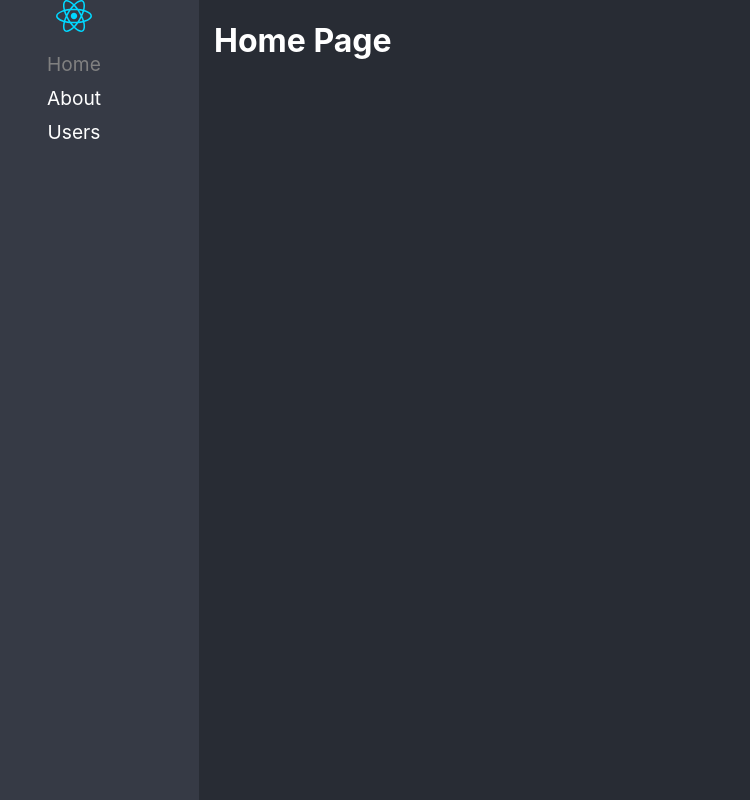
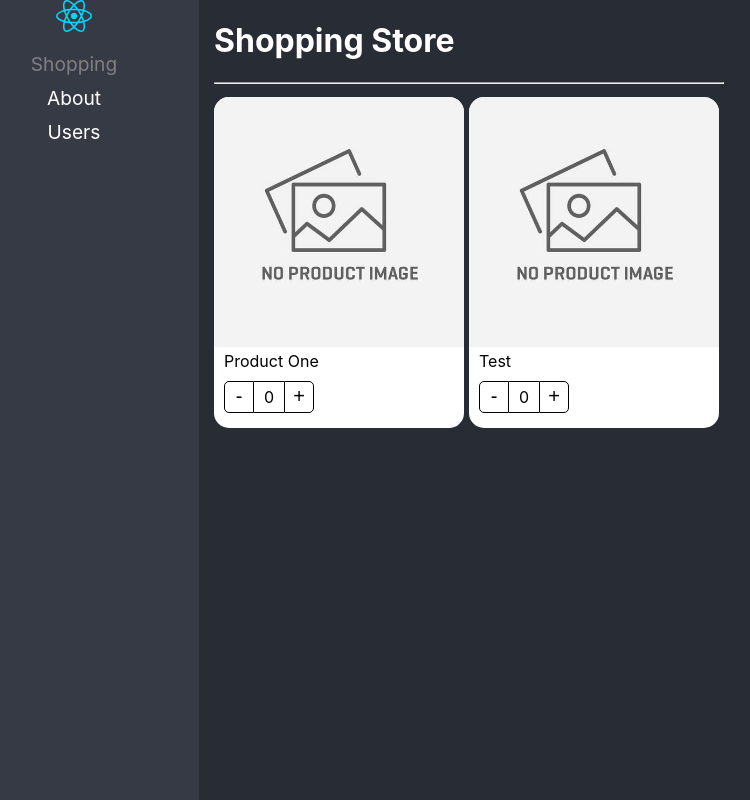
Before and after one commit to acapriles/react-prop-devtalles, a React (Vite) app: page /home in a window 1280 px wide. Shown: the whole page, without its empty margins (51-801 px from the left). Built offline with nearby package versions, Linux system fonts and the light colour scheme.

Commit message:
component compound ready

```diff
--- /dev/null
+++ b/src/02-component-patterns/components/ProductButtons.tsx
@@ -0,0 +1,31 @@
+import { useContext } from "react";
+
+import { ProductContext } from "./ProductCard";
+import styles from '../styles/styles.module.css';
+
+
+
+export const ProductButtons = () => {
+
+    const { counter, increaseBy } = useContext( ProductContext );
+
+    return (
+        <div className={ styles.buttonsContainer }>
+            <button
+                className={ styles.buttonMinus }
+                onClick={ () => increaseBy( - 1 )}
+            >
+                -
+            </button>
+
+            <div className={ styles.countLabel }> { counter } </div>
+
+            <button
+                className={ styles.buttonAdd }
+                onClick={ () => increaseBy( + 1 )}
+            >
+                +
+            </button>
+        </div>
+    )
+}
--- /dev/null
+++ b/src/02-component-patterns/components/ProductCard.tsx
@@ -0,0 +1,29 @@
+import { createContext } from 'react';
+
+import { useProduct } from '../hooks/useProduct';
+import { ProductCardProps, ProductContextProps } from '../interfaces/interfaces';
+import styles from '../styles/styles.module.css';
+
+
+export const ProductContext = createContext({} as ProductContextProps);
+const { Provider } = ProductContext;
+
+
+
+export const ProductCard = ({ children, product }: ProductCardProps) => {
+
+    const { counter, increaseBy } = useProduct();
+
+
+    return (
+        <Provider value={{
+            counter,
+            increaseBy,
+            product
+        }}>
+            <div className={ styles.productCard }>
+                { children }
+            </div>
+        </Provider>
+    )
+}
--- /dev/null
+++ b/src/02-component-patterns/components/ProductImage.tsx
@@ -0,0 +1,26 @@
+import { useContext } from "react";
+
+import noImage from '../assets/no-image.jpg';
+import { ProductContext } from "./ProductCard";
+import styles from '../styles/styles.module.css';
+
+
+export const ProductImage = ({ img = '' }) => {
+
+    const { product } = useContext( ProductContext );
+
+    let imgToShow: String;
+
+    if( img ) {
+        imgToShow = img;
+    } else if ( product.img ) {
+        imgToShow = product.img;
+    } else {
+        imgToShow = noImage;
+    }
+
+
+    return (
+        <img className={ styles.productImg } src={ img ? img : noImage } alt="Product image" />
+    )
+}
--- /dev/null
+++ b/src/02-component-patterns/components/ProductTitle.tsx
@@ -0,0 +1,14 @@
+import { useContext } from "react";
+
+import { ProductContext } from "./ProductCard";
+import styles from '../styles/styles.module.css';
+
+
+
+export const ProductTitle = ({ title }: { title?: string }) => {
+    const { product } = useContext( ProductContext );
+
+    return (
+        <span className={ styles.productDescription }>{ title ? title : product.title }</span>
+    )
+}
--- /dev/null
+++ b/src/02-component-patterns/components/index.ts
@@ -0,0 +1,21 @@
+import { ProductCard as ProductCardHOC } from './ProductCard';
+
+import { ProductButtons } from "./ProductButtons";
+import { ProductImage } from "./ProductImage";
+import { ProductTitle } from "./ProductTitle";
+
+export { ProductButtons } from "./ProductButtons";
+export { ProductImage } from "./ProductImage";
+export { ProductTitle } from "./ProductTitle";
+
+import { ProductCardHOCProps } from '../interfaces/interfaces';
+
+
+
+export const ProductCard: ProductCardHOCProps = Object.assign( ProductCardHOC, {
+    Title: ProductTitle,
+    Image: ProductImage,
+    Buttons: ProductButtons,
+})
+
+export default ProductCard;
--- /dev/null
+++ b/src/02-component-patterns/hooks/useProduct.ts
@@ -0,0 +1,18 @@
+import { useState } from "react";
+
+
+
+export const useProduct = ( value: number = 0 ) => {
+
+    const [ counter, setCounter ] = useState( value );
+
+    const increaseBy = ( value: number ) => {
+        setCounter( prev => Math.max( prev + value, 0 ) );
+    }
+
+    return {
+        counter,
+        // Functions
+        increaseBy
+    }
+}
--- /dev/null
+++ b/src/02-component-patterns/interfaces/interfaces.ts
@@ -0,0 +1,27 @@
+import { ReactElement } from "react";
+
+
+
+export interface ProductCardProps {
+    product: Product;
+    children?: ReactElement | ReactElement[];
+}
+
+export interface Product {
+    id: string;
+    title: string;
+    img?: string;
+}
+
+export interface ProductContextProps {
+    counter: number;
+    increaseBy: ( value: number ) => void;
+    product: Product
+}
+
+export interface ProductCardHOCProps {
+    ({ children, product }: ProductCardProps): JSX.Element;
+    Title: ({ title }: { title?: string }) => JSX.Element;
+    Image: ({ img }: { img?: string }) => JSX.Element;
+    Buttons: () => JSX.Element;
+}
--- /dev/null
+++ b/src/02-component-patterns/pages/ShoppingPage.tsx
@@ -0,0 +1,38 @@
+import { ProductCard, ProductImage, ProductTitle, ProductButtons } from '../components';
+
+
+const product = {
+    id: '1',
+    title: 'Product One',
+    img: './coffee-mug.png'
+}
+
+
+export const ShoppingPage = () => {
+    return (
+        <div>
+            <h1>Shopping Store</h1>
+            <hr />
+
+            <div
+                style={{
+                    display: 'flex',
+                    flexDirection: 'row',
+                    flexWrap: 'wrap'
+                }}
+            >
+                <ProductCard product={ product } >
+                    <ProductImage />
+                    <ProductTitle/>
+                    <ProductButtons />
+                </ProductCard>
+
+                <ProductCard product={ product } >
+                    <ProductCard.Image />
+                    <ProductCard.Title title={ 'Test' }/>
+                    <ProductCard.Buttons />
+                </ProductCard>
+            </div>
+        </div>
+    )
+}
--- /dev/null
+++ b/src/02-component-patterns/styles/styles.module.css
@@ -0,0 +1,62 @@
+
+
+.productCard {
+    background-color: white;
+    border-radius: 15px;
+    color: black;
+    padding-bottom: 5px;
+    width: 250px;
+    margin-right: 5px;
+    margin-top: 5px;
+}
+
+.productImg {
+    border-radius: 15px 15px 0px 0px;
+    width: 100%;
+}
+
+.productDescription {
+    margin: 10px;
+}
+
+.buttonsContainer {
+    margin: 10px;
+    display: flex;
+    flex-direction: row;
+}
+
+.buttonMinus {
+    cursor: pointer;
+    background-color: transparent;
+    border: 1px solid black;
+    border-radius: 5px 0px 0px 5px;
+    font-size: 20px;
+    width: 30px;
+}
+
+.buttonMinus:hover {
+    background-color: rgba(0, 0, 0, 0.1);
+}
+
+.countLabel {
+    border-bottom: 1px solid black;
+    border-top: 1px solid black;
+    font-size: 16px;
+    height: 25px;
+    padding-top: 5px;
+    text-align: center;
+    width: 30px;
+}
+
+.buttonAdd {
+    cursor: pointer;
+    background-color: transparent;
+    border: 1px solid black;
+    border-radius: 0px 5px 5px 0px;
+    font-size: 20px;
+    width: 30px;
+}
+
+.buttonAdd:hover {
+    background-color: rgba(0, 0, 0, 0.1);
+}
--- a/src/routes/Navigation.tsx
+++ b/src/routes/Navigation.tsx
@@ -1,6 +1,7 @@
 import { BrowserRouter, NavLink, Navigate, Route, Routes } from "react-router-dom";
 
 import logo from '../assets/react.svg';
+import { ShoppingPage } from "../02-component-patterns/pages/ShoppingPage";
 
 
 export const Navigation = () => {
@@ -12,7 +13,7 @@
 
                     <ul>
                         <li>
-                            <NavLink to="/home" className={ ({ isActive }) => isActive ? "nav-active " : '' }>Home</NavLink>
+                            <NavLink to="/home" className={ ({ isActive }) => isActive ? "nav-active " : '' }>Shopping</NavLink>
                         </li>
                         <li>
                             <NavLink to="/about" className={ ({ isActive }) => isActive ? "nav-active " : '' }>About</NavLink>
@@ -26,7 +27,7 @@
                 <Routes>
                     <Route path="/about" element={ <h1>About Page</h1> } />
                     <Route path="/users" element={ <h1>Users Page</h1> } />
-                    <Route path="/home" element={ <h1>Home Page</h1> } />
+                    <Route path="/home" element={ <ShoppingPage /> } />
 
                     <Route path="/*" element={ <Navigate to="/home" replace /> } />
                 </Routes>
```
Also changed, not shown: public/coffee-mug.png (added), src/02-component-patterns/assets/no-image.jpg (added).
